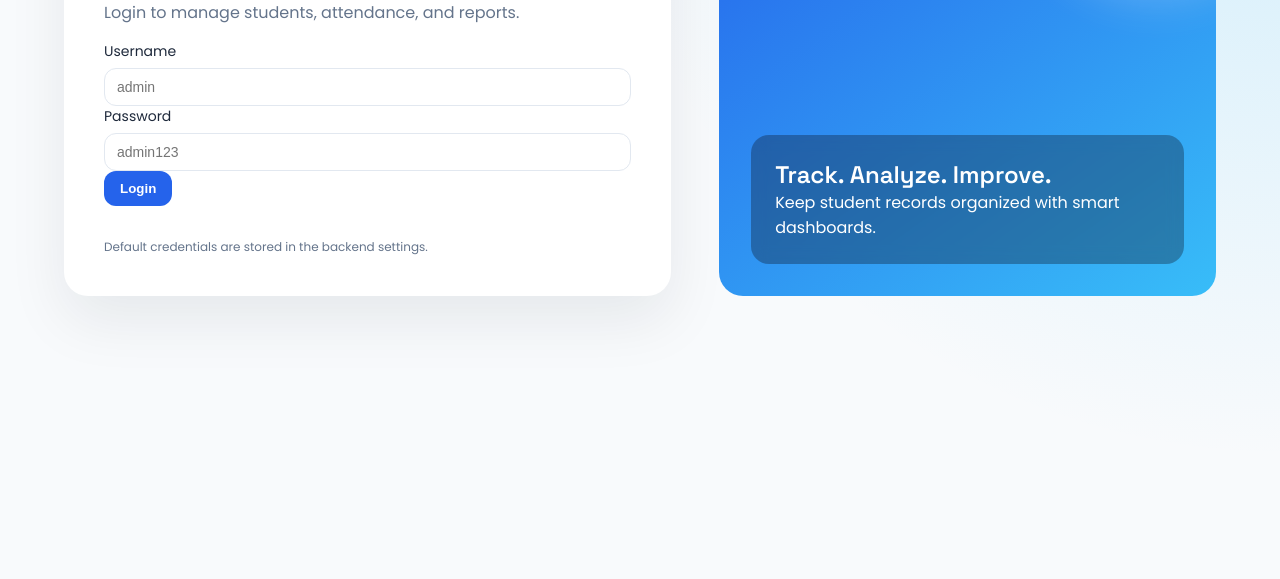
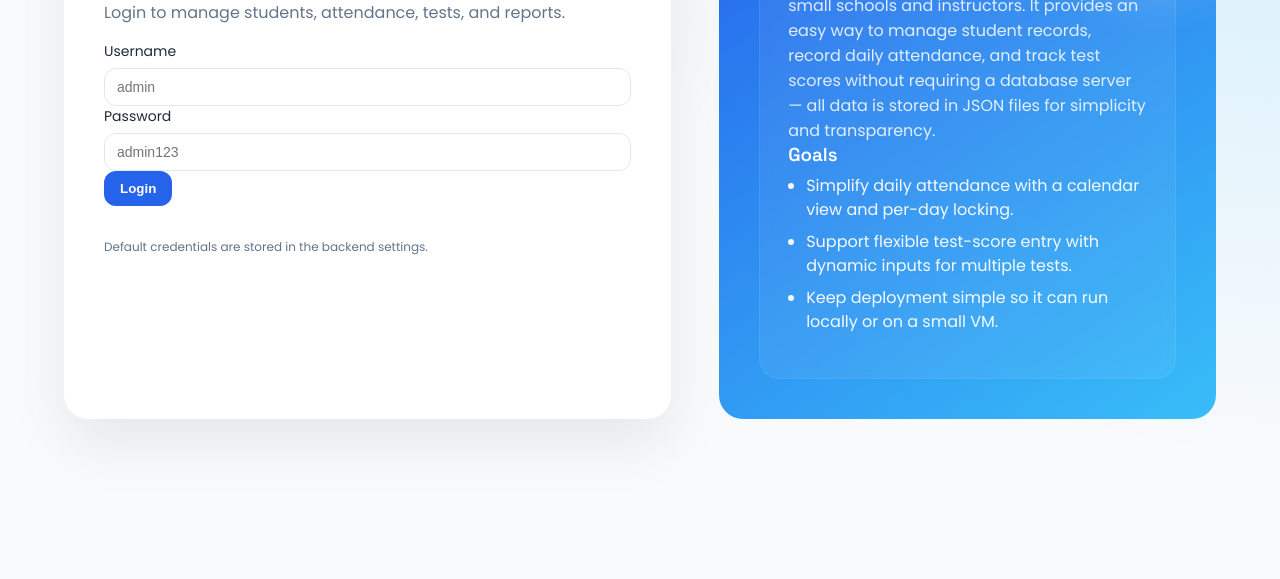
Before and after one commit to bikram73/Student_Management_System, a plain HTML site: page frontend/index.html in a window 1280 px wide. Shown: the part 221-800 px from the top of the page. Drawn offline with Linux system fonts and the light colour scheme.

Commit message:
first commit

```diff
--- a/frontend/css/style.css
+++ b/frontend/css/style.css
@@ -61,18 +61,22 @@ a {
   position: relative;
   border-radius: 24px;
   background: linear-gradient(145deg, var(--primary), var(--secondary));
-  padding: 32px;
+  padding: 40px;
   display: flex;
-  align-items: flex-end;
+  align-items: flex-start;
   color: white;
   overflow: hidden;
 }
 
 .auth-visual-card {
-  background: rgba(15, 23, 42, 0.35);
-  padding: 24px;
-  border-radius: 18px;
-  backdrop-filter: blur(8px);
+  background: rgba(255, 255, 255, 0.06);
+  padding: 28px;
+  border-radius: 20px;
+  backdrop-filter: blur(6px);
+  color: rgba(255,255,255,0.98);
+  border: 1px solid rgba(255,255,255,0.07);
+  box-shadow: inset 0 1px 0 rgba(255,255,255,0.02);
+  max-width: 480px;
 }
 
 .card-glow {
@@ -81,7 +85,7 @@ a {
   height: 280px;
   top: -120px;
   right: -80px;
-  background: rgba(255, 255, 255, 0.2);
+  background: rgba(255, 255, 255, 0.14);
   filter: blur(20px);
   border-radius: 999px;
 }
@@ -107,6 +111,47 @@ a {
 .brand-subtitle {
   font-size: 12px;
   color: var(--text-muted);
+}
+
+.auth-visual-card h2,
+.auth-visual-card h3 {
+  color: #ffffff;
+}
+
+.auth-visual-card p.muted {
+  color: rgba(255,255,255,0.85);
+}
+
+.auth-visual-card ul {
+  margin: 8px 0 16px 18px;
+  color: rgba(255,255,255,0.95);
+  line-height: 1.5;
+}
+
+.auth-visual-card ul li {
+  margin-bottom: 8px;
+}
+
+.auth-visual-card pre,
+.auth-visual-card code {
+  font-family: ui-monospace, SFMono-Regular, Menlo, Monaco, "Roboto Mono", "Courier New", monospace;
+  font-size: 13px;
+}
+
+.auth-visual-card pre {
+  background: rgba(0,0,0,0.22);
+  padding: 12px;
+  border-radius: 8px;
+  overflow: auto;
+  color: #ffffff;
+  white-space: pre-wrap;
+  word-break: break-word;
+  margin-top: 8px;
+}
+
+.auth-visual-card a {
+  color: #cfe9ff;
+  text-decoration: underline;
 }
 
 .brand.compact .brand-subtitle {
--- a/frontend/index.html
+++ b/frontend/index.html
@@ -23,7 +23,7 @@
           </div>
         </div>
         <h1>Welcome back</h1>
-        <p class="muted">Login to manage students, attendance, and reports.</p>
+        <p class="muted">Login to manage students, attendance, tests, and reports.</p>
         <form id="login-form">
           <label class="field">
             Username
@@ -41,8 +41,15 @@
       <div class="auth-visual">
         <div class="card-glow"></div>
         <div class="auth-visual-card">
-          <h2>Track. Analyze. Improve.</h2>
-          <p>Keep student records organized with smart dashboards.</p>
+          <h2>Student Management System</h2>
+          <p class="muted">The Student Management System is a compact, self-hosted admin tool aimed at small schools and instructors. It provides an easy way to manage student records, record daily attendance, and track test scores without requiring a database server — all data is stored in JSON files for simplicity and transparency.</p>
+
+          <h3>Goals</h3>
+          <ul>
+            <li>Simplify daily attendance with a calendar view and per-day locking.</li>
+            <li>Support flexible test-score entry with dynamic inputs for multiple tests.</li>
+            <li>Keep deployment simple so it can run locally or on a small VM.</li>
+          </ul>
         </div>
       </div>
     </main>
```
